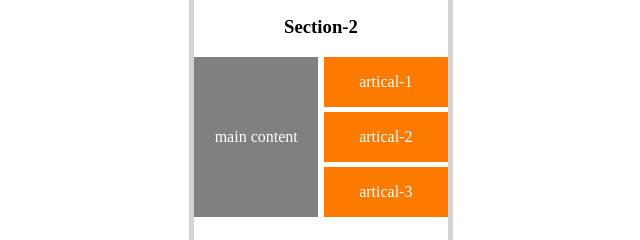
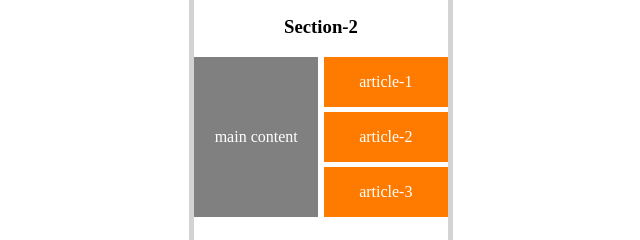
Before and after one commit to KushS20/assign7, a plain HTML site: page index.html in a window 1280 px wide. Shown: the part 824-1064 px from the top of the page, 319-959 px from the left. Drawn offline with Linux system fonts and the light colour scheme.

Commit message:
Update index.html

```diff
--- a/index.html
+++ b/index.html
@@ -256,9 +256,9 @@
      <div id="section-2">
          <div id="left">main content</div>
          <div id="right">
-             <div id="artical-1">artical-1</div>
-             <div id="artical-2">artical-2</div>
-             <div id="artical-3">artical-3</div>
+             <div id="artical-1">article-1</div>
+             <div id="artical-2">article-2</div>
+             <div id="artical-3">article-3</div>
          </div>
      </div>
      <h3>Section-3</h3>
```
